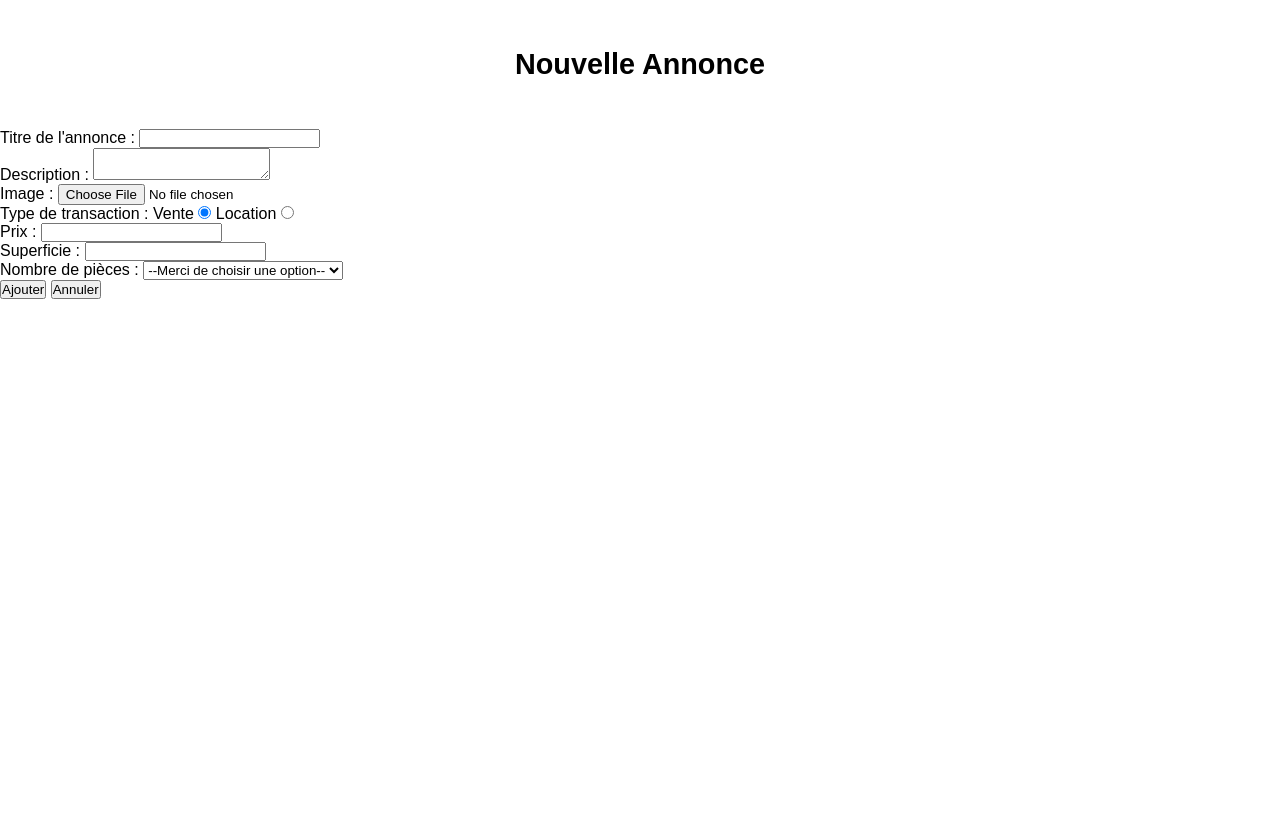
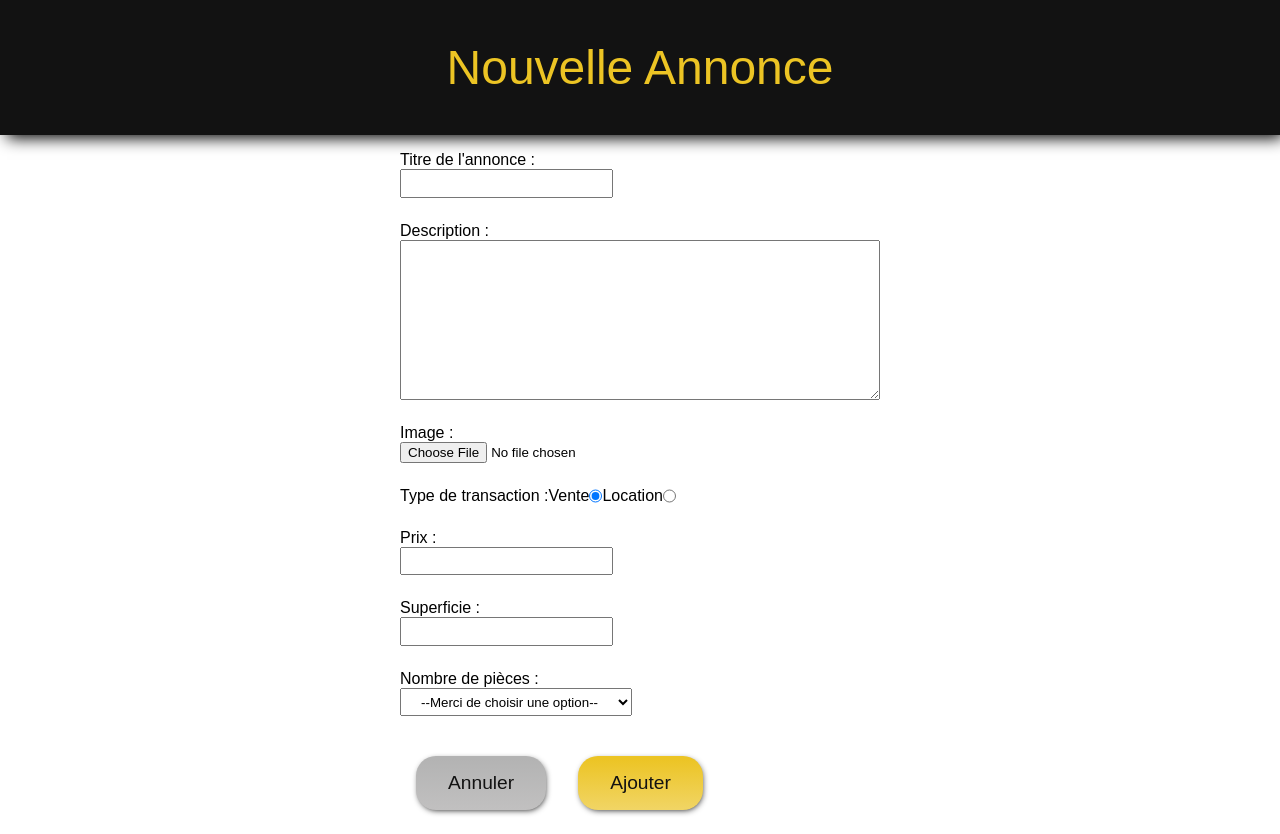
Before and after one commit to AmandineDubreuil/Immobellier_AmandineDubreuil, a PHP site: page /adminImmobellier/ajout in a window 1280 px wide. Before the commit the page ends 299 px from the top, so only its background shows below. Run offline with PHP 8.4, Linux system fonts and the light colour scheme; the visitor is signed in with stand-in values (Sample User, id 1).

Commit message:
css formulaire ajout

```diff
--- a/assets/css/style.css
+++ b/assets/css/style.css
@@ -168,17 +168,17 @@ nav > p {
   border-radius: 5px;
 }
 
-/* formulaire connexion register */
+/* formulaire connexion register ajout */
 
 .formConnexion,
-.formRegister {
+.formRegister, .formAjout {
 width: 30rem;
   margin: auto;
   display: flex;
   flex-direction: column;
   align-items: center;
 }
-.formConnexion > div
+.formConnexion > div, .formAjout >div
  {
   display: flex;
   flex-direction: column;
@@ -189,7 +189,7 @@ width: 30rem;
 #last_name,
 #first_name,
 #address, #postal_code, #town,
-#phone {
+#phone, #title, #description, #price, #surface, #room {
   padding: 0.3rem 1rem;
 }
 #email,
@@ -228,6 +228,21 @@ flex-direction: column;
   justify-content: space-evenly;
  }
 
+ /* ajout annonce  */
+.formAjout{
+  align-items: start;
+}
+#description{
+  width: 30rem;
+  height: 10rem;
+}
+
+
+.formAjout .locVent, .formAjout .annulAjout{
+  flex-direction: row;
+  justify-content: space-between;
+}
+
 
 /* footer */
 footer {
--- a/view/adminImmobellier/ajoutView.php
+++ b/view/adminImmobellier/ajoutView.php
@@ -10,8 +10,8 @@
 
 <body>
     <main class="container">
-        <h2>Nouvelle Annonce</h2>
-        <form method="POST" action="" enctype="multipart/form-data" class="form" novalidate>
+        <h1>Nouvelle Annonce</h1>
+        <form method="POST" action="" enctype="multipart/form-data" class="formAjout" novalidate>
             <div>
                 <label for="title">Titre de l'annonce :</label>
                 <input type="text" name="title" id="title" value="<?= $title ?>">
@@ -24,7 +24,7 @@
                 <label for="imageUpload">Image :</label>
                 <input type="file" name="imageUpload" id="imageUpload" value="<?= $imageUpload ?>">
             </div>
-            <div>
+            <div class="locVent">
                 <label for="type">Type de transaction :</label>
                 Vente <input type="radio" name="type" id="type" value="Vente" checked>
                 Location <input type="radio" name="type" id="type" value="Location">
@@ -49,9 +49,9 @@
                     <option value="5">5</option>
                 </select>
             </div>
-            <div>
-                <input type="submit" name="ajout" value="Ajouter">
-                <a href="../"><button type="button">Annuler</button></a>
+            <div class="annulAjout">
+                <a href="../"><button class="btnInput" type="button">Annuler</button></a>
+                <input class="btn" type="submit" name="ajout" value="Ajouter">
             </div>
             <?php if (!empty($errors)) : ?>
                 <div class="errors">
--- a/view/login/indexView.php
+++ b/view/login/indexView.php
@@ -10,7 +10,7 @@
 
 <body>
     <main class="container">
-        <h2>Connexion à votre compte</h2>
+        <h1>Connexion à votre compte</h1>
         <form method="POST" class="formConnexion">
             <div>
                 <label for="email">Email :</label>
```
Also changed, not shown: data/printscreen/Formconnexion.jpg, data/printscreen/formAjoutAnnonce.jpg (added).
